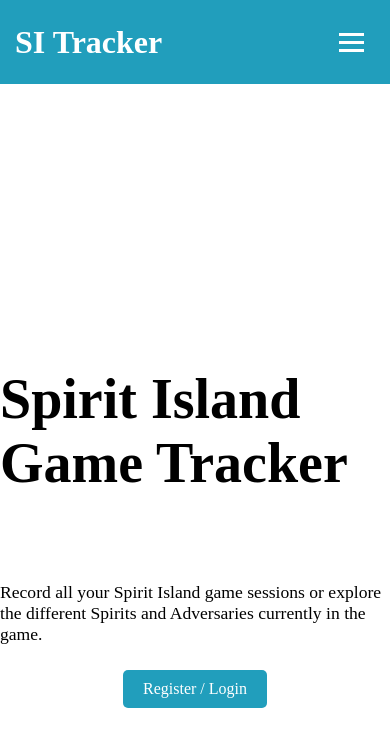
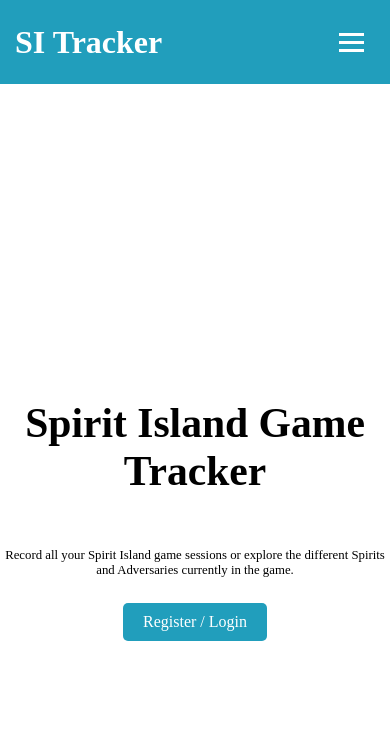
Before and after one commit to gbdude917/SITracker, an Angular app: page / in a window 390 px wide. Shown: the top 746 px of the page. Built offline with nearby package versions, Linux system fonts and the light colour scheme; a web font is replaced by a local one.

Commit message:
fixed mobile view

```diff
--- a/src/app/modules/home/pages/home/home.component.css
+++ b/src/app/modules/home/pages/home/home.component.css
@@ -13,6 +13,7 @@
   flex-direction: column;
   justify-content: center;
   align-items: center;
+  text-align: center;
 }
 
 .title {
@@ -42,3 +43,14 @@
   /* background-color: #318094; */
   background-color: var(--active-color);
 }
+
+@media screen and (max-width: 415px) {
+  .title {
+    margin: 25px 0;
+    font-size: 1.3em;
+  }
+
+  .about {
+    font-size: 0.8em;
+  }
+}
```
